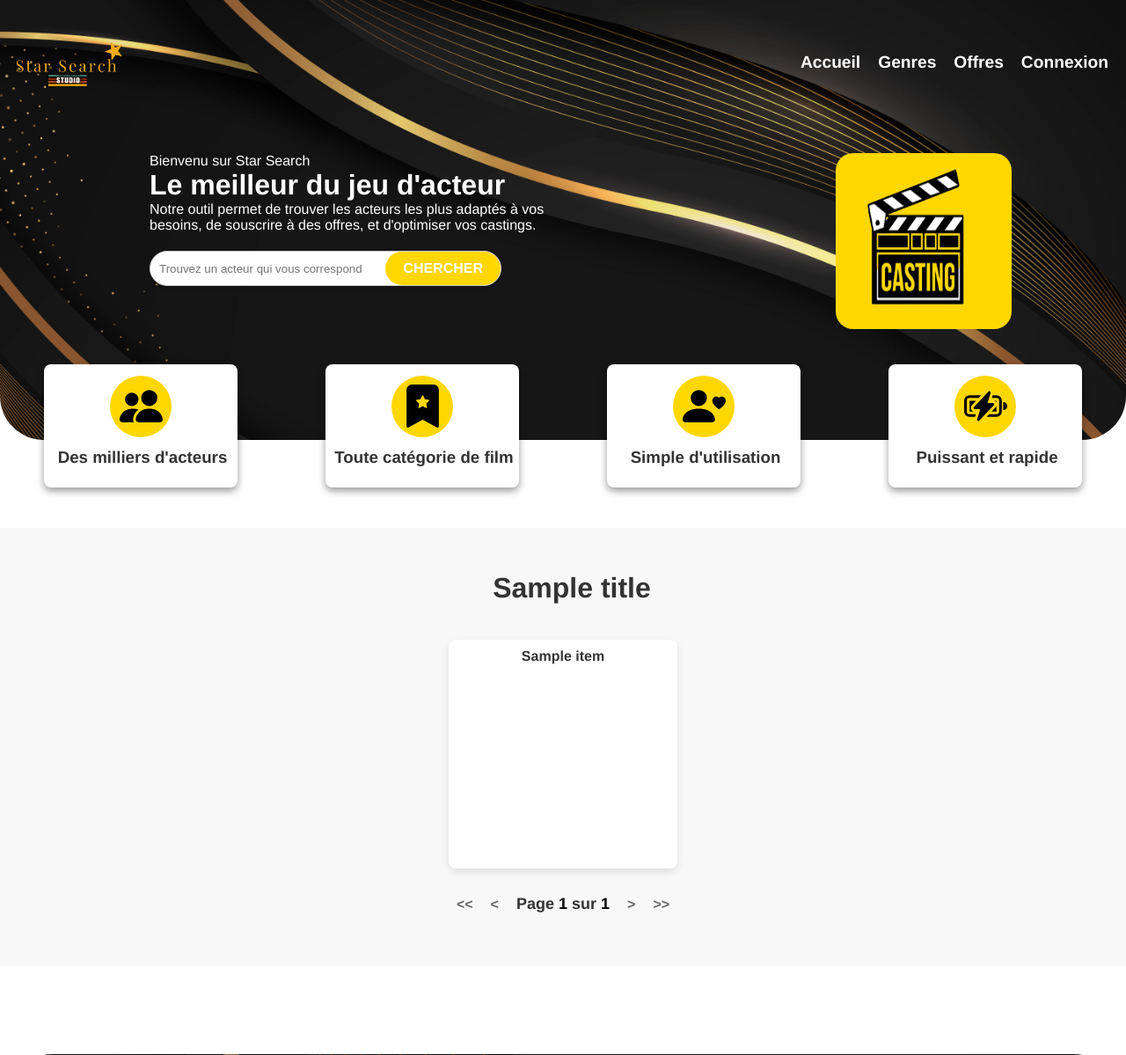
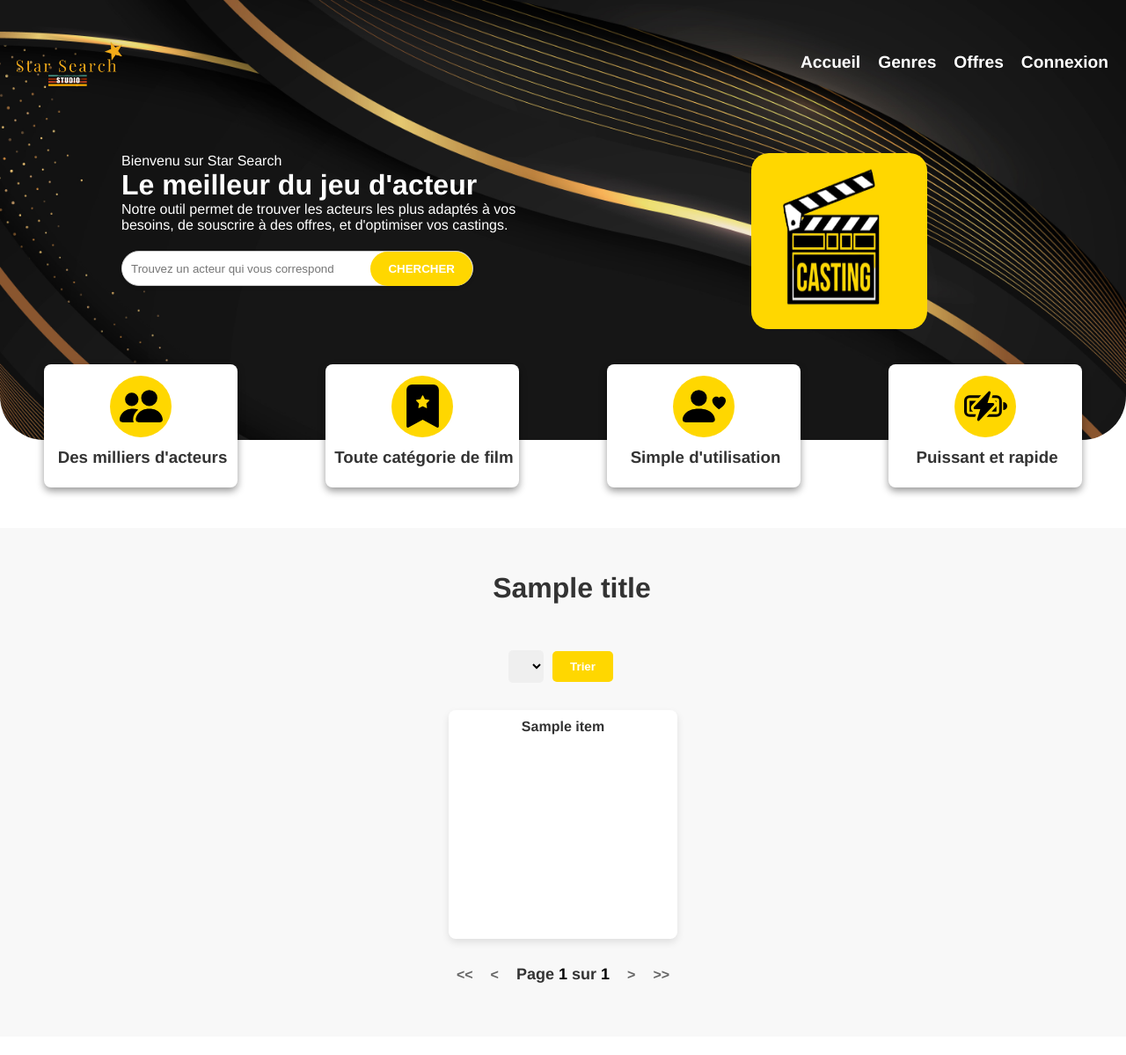
Before and after one commit to EtienneDTS/starSearch, a Python web app: template templates/get_all.html in a window 1280 px wide. Shown: the top 1199 px of the page at 88% size. Run offline with Jinja, Linux system fonts and the light colour scheme; the template is opened without the code that fills it: most values are stand-ins (such as "Sample title", 1, 10 or a date in 2020); lists and menus that the app fills with data are empty.

Commit message:
ajout d'un filtre

```diff
--- /dev/null
+++ b/pages/logout.py
@@ -0,0 +1,5 @@
+from flask import session, redirect, url_for
+
+def page_logout():
+    session.pop("user", None)
+    return redirect(url_for("page_home"))
--- a/pages/register.py
+++ b/pages/register.py
@@ -4,10 +4,11 @@ from datetime import datetime
 
 
 
+
 def page_register():
     if request.method == "POST":
-        nomU = request.form.get("firstname")
-        prenomU = request.form.get("lastname")
+        nomU = request.form.get("lastname")
+        prenomU = request.form.get("firstname")
         passwordU = request.form.get("password")
         passwordU2 = request.form.get("password2")
         emailU = request.form.get("email")
--- a/static/base.css
+++ b/static/base.css
@@ -130,7 +130,7 @@ nav a:hover {
 .introduction {
     display: flex;
     margin-left: 30px;
-    width: 100%;
+    width: 90%;
     justify-content: space-around;
 
 }
@@ -169,18 +169,19 @@ nav a:hover {
     border-radius: 25px;
 }
 
-.searchbar div {
+.searchbar button {
     background-color: #ffd700;
     /* Couleur d'accent */
     color: #fff;
     font-weight: bold;
-    padding: 10px 20px;
+    padding: 12px 20px;
     border-radius: 25px;
+    border: none;
     cursor: pointer;
     transition: background-color 0.3s;
 }
 
-.searchbar div:hover {
+.searchbar button:hover {
     background-color: #ffd700;
 
     /* Couleur d'accent au survol */
--- a/static/get_all.css
+++ b/static/get_all.css
@@ -27,6 +27,42 @@ section {
 .banner h2 {
     font-size: 32px;
 
+}
+
+.filter {
+    display: flex;
+    height: 80px;
+    width: 100%;
+    align-items: center;
+    justify-content: center;
+
+}
+
+.filter > select {
+    padding: 10px;
+    border: none;
+    border-radius: 5px;
+    margin-right: 10px;
+}
+
+.filter > select:focus {
+    outline: none;
+}
+
+.filter > button {
+    background-color: #ffd700;
+    color: #fff;
+    padding: 10px 20px;
+    border: none;
+    border-radius: 5px;
+    cursor: pointer;
+    transition: background-color 0.3s;
+    font-weight: bold;
+    margin-right: 5px;
+}
+
+.filter > button:hover {
+    background-color: #e5bb00;
 }
 
 .banner button {
--- a/templates/base.html
+++ b/templates/base.html
@@ -37,10 +37,10 @@
                 <h1>Le meilleur du jeu d'acteur</h1>
                 <p>Notre outil permet de trouver les acteurs les plus adaptés à vos besoins, de souscrire à des offres,
                     et d'optimiser vos castings.</p>
-                <div class="searchbar">
-                    <input type="text" placeholder="Trouvez un acteur qui vous correspond">
-                    <div>CHERCHER</div>
-                </div>
+                <form class="searchbar" method="GET" action="{{url_for('page_find')}}">
+                    <input type="text" placeholder="Trouvez un acteur qui vous correspond" name="search_request">
+                    <button>CHERCHER</button>
+                </form>
             </div>
             <div class="box">
                 <img src="{{url_for('static', filename='images/ressources/casting-films.png')}}" alt="" class="image">
--- a/templates/get_all.html
+++ b/templates/get_all.html
@@ -16,7 +16,35 @@
                 <h2>{{title}}</h2>
             </div>
         </div>
+        <form class="filter" method="GET">
+            <select name="filter" id="">
+
+                {% if keyword == "acteurs" %}
+                <option value="popularity desc" {% if filter == "popularity desc" %} selected {% endif %}>Plus populaire</option>
+                <option value="popularity asc" {% if filter == "popularity asc" %} selected {% endif %}>Moins Populaire</option>
+                <option value="nomA asc" {% if filter == "nomA asc" %} selected {% endif %}>Nom croissant</option>
+                <option value="nomA desc" {% if filter == "nomA desc" %} selected {% endif %}>Nom décroissant</option>
+                {% elif keyword == "films" or keyword == "series" %}
+                <option value="voteFS asc" {% if filter == "voteFS asc" %} selected {% endif %}>Avis croissant</option>
+                <option value="voteFS desc" {% if filter == "voteFS desc" %} selected {% endif %}>Avis décroissant</option>
+                <option value="nomFS asc" {% if filter == "nomFS asc" %} selected {% endif %}>Titre croissant</option>
+                <option value="nomFS desc" {% if filter == "nomFS desc" %} selected {% endif %}>Titre décroissant</option>
+                <option value="date(dateFS) asc" {% if filter == "date(dateFS) asc" %} selected {% endif %}>Date de sortie croissante</option>
+                <option value="date(dateFS) desc" {% if filter == "date(dateFS) desc" %} selected {% endif %}>Date de sortie décroissante</option>
+                {% endif %}
+            </select>
+            {% if keyword == "acteurs" %}
+            <select name="gender" id="">
+                <option value="1,2" {% if gender == [1,2] %}selected {% endif %}>Tous</option>
+                <option value="2" {% if gender == [2,0] %}selected {% endif %}>Homme</option>
+                <option value="1" {% if gender == [1,0] %}selected {% endif %}>Femme</option>
+            </select>
+            {% endif %}
+            <button>Trier</button>
+
+        </form>
         <div class="allItems">
+
             {% for item in data %}
             <div class="item">
                 {%if keyword == "films" or keyword == "series" and item[9]%}
@@ -37,11 +65,11 @@
     </div>
     <div class="page_manager">
         <div class="items">
-            <a href="{{url_for('page_get_all', keyword=keyword, page=1)}}" class="start"><<</a>
-            <a href="{{url_for('page_get_all', keyword=keyword, page=previous_page)}}" class="previous"><</a>
+            <a href="{{url_for('page_get_all', keyword=keyword, page=1, **request.args)}}" class="start"><<</a>
+            <a href="{{url_for('page_get_all', keyword=keyword, page=previous_page, **request.args)}}" class="previous"><</a>
             <div>Page <span class="current_page" value="{{page}}">{{page}}</span> sur <span class="max_page" value="{{max_page}}">{{max_page}}</span></div>
-            <a href="{{url_for('page_get_all', keyword=keyword, page=next_page)}}" class="next">></a>
-            <a href="{{url_for('page_get_all', keyword=keyword, page=max_page)}}" class="end">>></a>
+            <a href="{{url_for('page_get_all', keyword=keyword, page=next_page, **request.args)}}" class="next">></a>
+            <a href="{{url_for('page_get_all', keyword=keyword, page=max_page, **request.args)}}" class="end">>></a>
         </div>
 
     </div>
--- a/templates/partials/_menu.html
+++ b/templates/partials/_menu.html
@@ -2,5 +2,9 @@
     <li><a href="/">Accueil</a></li>
     <li><a href="#genres">Genres</a></li>
     <li><a href="/#offers">Offres</a></li>
+    {% if session["user"] %}
+    <li><a href="{{url_for('page_logout')}}">Deconnexion</a></li>
+    {% else %}
     <li><a href="{{url_for('page_login')}}">Connexion</a></li>
+    {% endif %}
 </ul>
--- a/templates/register.html
+++ b/templates/register.html
@@ -23,7 +23,7 @@
         </div>
         <div>
             <label for="surname">Prénom</label>
-            <input name="lastname" type="text" required>
+            <input name="firstname" type="text" required>
         </div>
         <div>
             <label for="email">Adresse email</label>
```
Also changed, not shown: pages/find.py (added, +9 -0 lines), pages/get_all/[keyword]/[page].py (+25 -5 lines), pages/login.py (+26 -1 lines), templates/login.html (+4 -3 lines), database.db.
